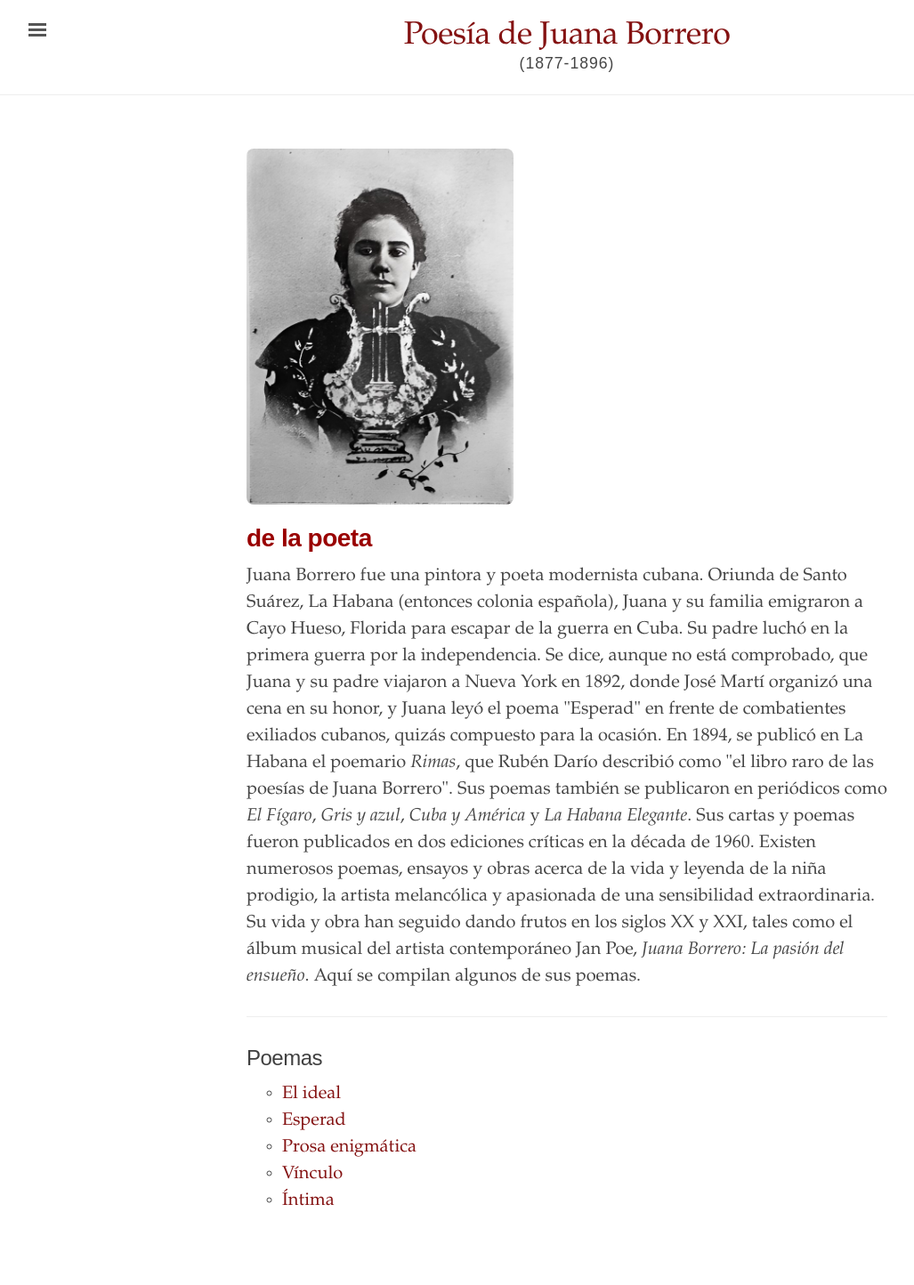
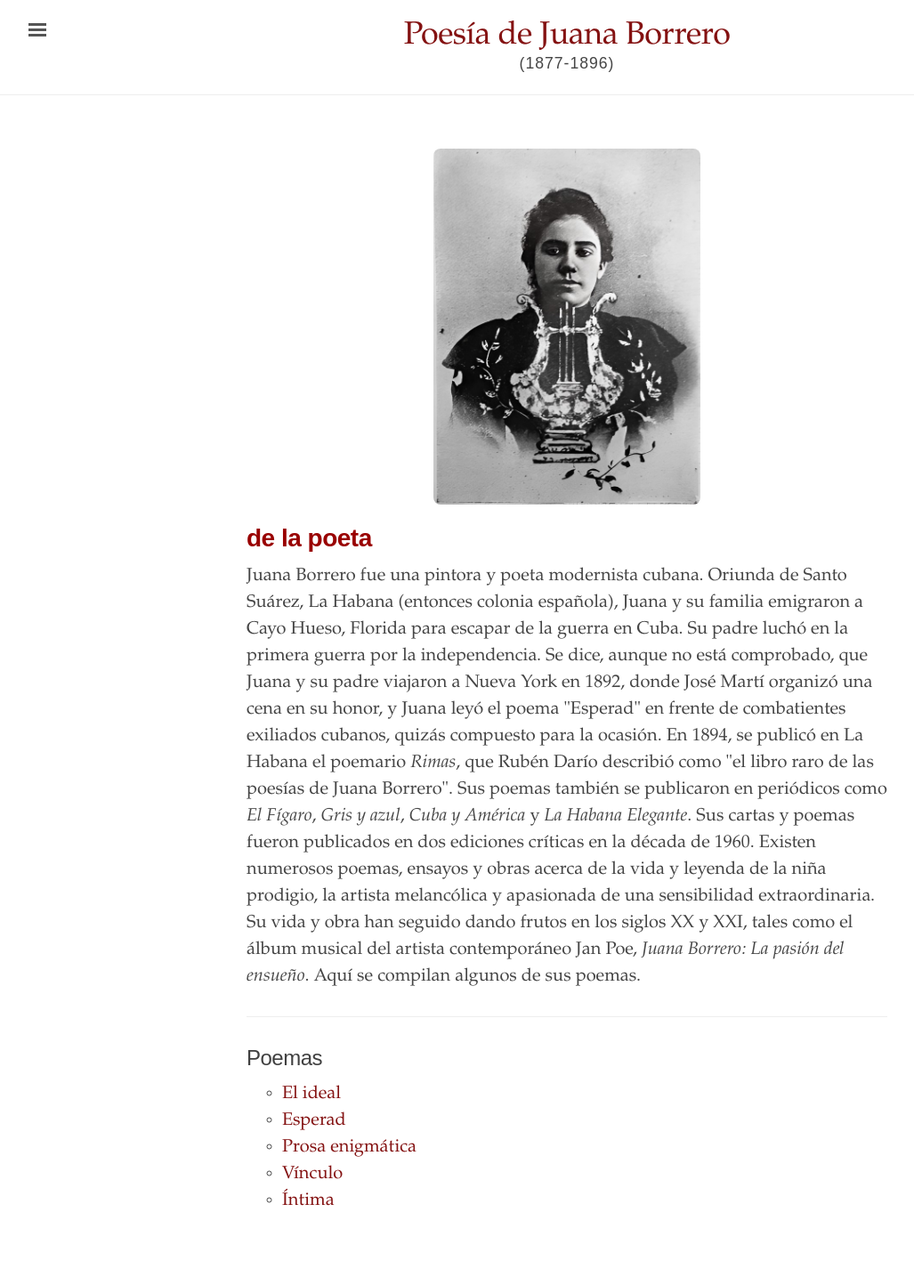
Before and after one commit to edicionesdereparto/juanaborrero, a Jekyll site: the page built from index.html, in a window 1280 px wide. Shown: the whole page at 89% size, without its empty margins (3-1030 px from the left). Built offline with Jekyll 4.4.1, drawn with Linux system fonts in a browser that asks for light colours.

Commit message:
Update index.html

```diff
--- a/index.html
+++ b/index.html
@@ -7,7 +7,7 @@ title: "Poemas de Juana Borrero"
   <title>Poemas de Juana Borrero</title>
 </head>
 <div class="introduction">
-  <img src="{{ site.baseurl }}/assets/fotojb.jpg" alt="Juana Borrero" class="center" style="max-width: 300px; border-radius: 8px; margin: 20px -;">
+  <img src="{{ site.baseurl }}/assets/fotojb.jpg" alt="Juana Borrero" class="center" style="max-width: 300px; border-radius: 8px; margin: 20px auto; display: block;">
   <h1 style="font-weight: bold; color: #990000;">de la poeta</h1>
 <body></body>
 <p>
```
